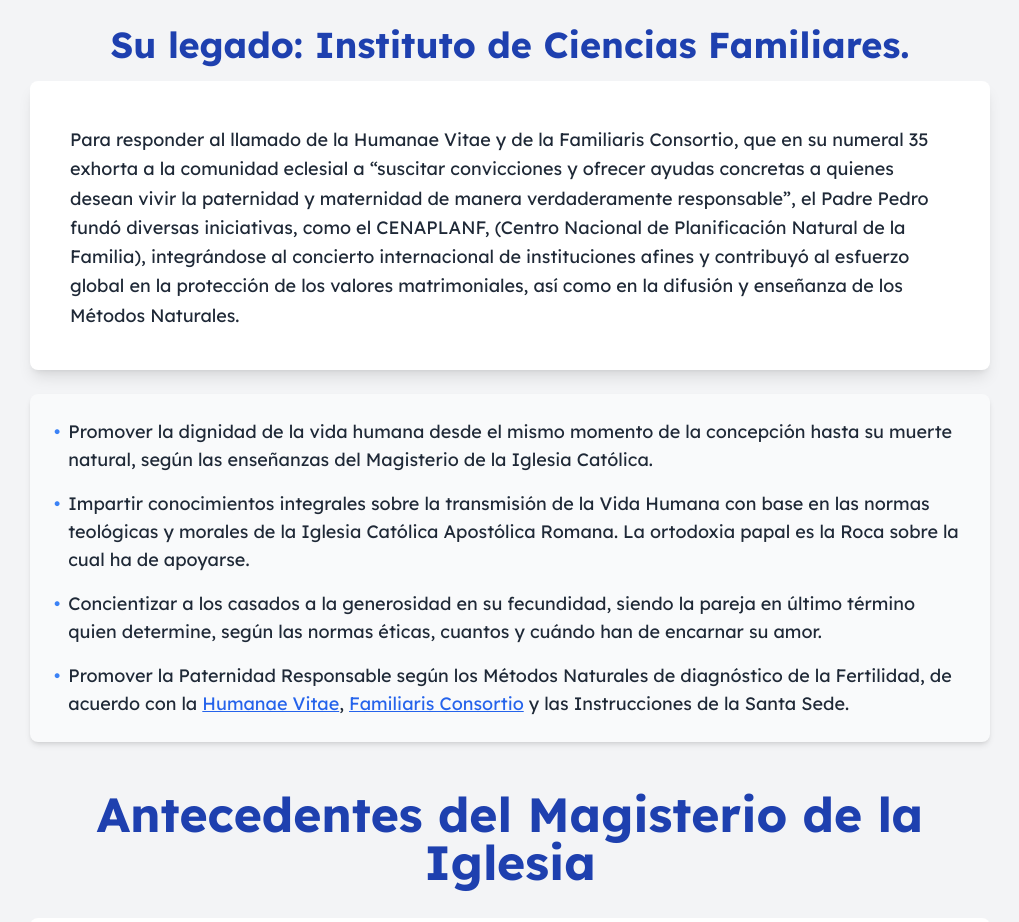
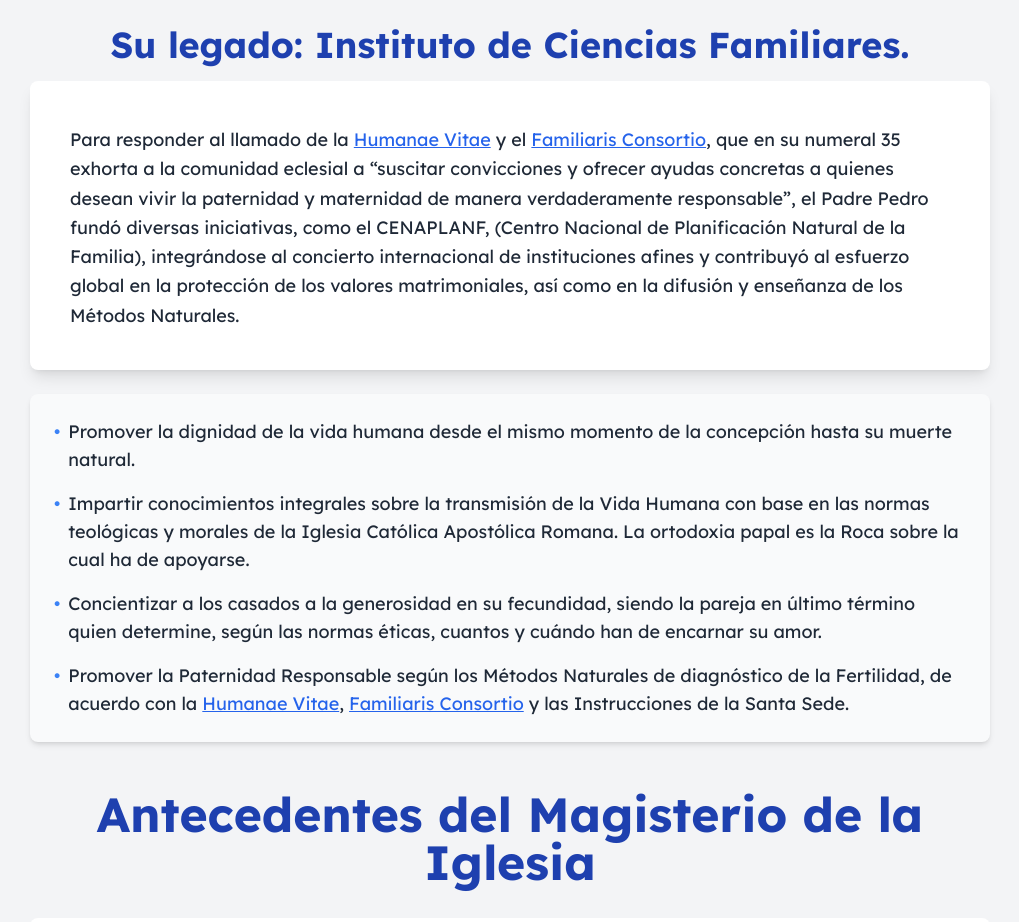
Before and after one commit to andi2631/InstitutoFamilia, a React (Vite) app: page /info in a window 1280 px wide. Shown: the part 2380-3302 px from the top of the page, without its empty margins (130-1149 px from the left). Built offline with nearby package versions, Linux system fonts and the light colour scheme; no server answers.

Commit message:
feat: add principles. TO DO: el resto de los principios de ICF

```diff
--- a/src/pages/moreAboutUs.tsx
+++ b/src/pages/moreAboutUs.tsx
@@ -51,7 +51,12 @@ const AntecedentesMagisterio = () => {
 
         <div className="bg-white shadow-lg rounded-lg p-8 sm:p-10 mb-4">
         <div className="mt-1 text-lg text-gray-800 leading-relaxed space-y-6">
-            <p>Para responder al llamado de la Humanae Vitae y de la Familiaris Consortio, que en su numeral 35 exhorta a la comunidad eclesial a “suscitar convicciones y ofrecer ayudas concretas a quienes desean vivir la paternidad y maternidad de manera verdaderamente responsable”, el Padre Pedro fundó diversas iniciativas, como el  CENAPLANF, (Centro Nacional de Planificación Natural de la Familia), integrándose al concierto internacional de instituciones afines y contribuyó al esfuerzo global en la protección de los valores matrimoniales, así como en la difusión y enseñanza de los Métodos Naturales.  </p>
+            <p>Para responder al llamado de la <a href="https://www.vatican.va/content/paul-vi/es/encyclicals/documents/hf_p-vi_enc_25071968_humanae-vitae.html" className="text-blue-600 underline inline">
+                Humanae Vitae
+              </a> y el{" "}
+              <a href="https://www.vatican.va/content/john-paul-ii/es/apost_exhortations/documents/hf_jp-ii_exh_19811122_familiaris-consortio.html" className="text-blue-600 underline inline">
+                Familiaris Consortio
+              </a>, que en su numeral 35 exhorta a la comunidad eclesial a “suscitar convicciones y ofrecer ayudas concretas a quienes desean vivir la paternidad y maternidad de manera verdaderamente responsable”, el Padre Pedro fundó diversas iniciativas, como el  CENAPLANF, (Centro Nacional de Planificación Natural de la Familia), integrándose al concierto internacional de instituciones afines y contribuyó al esfuerzo global en la protección de los valores matrimoniales, así como en la difusión y enseñanza de los Métodos Naturales.  </p>
           </div>
 
         </div>
@@ -60,8 +65,7 @@ const AntecedentesMagisterio = () => {
         <ul className="mt-6 bg-gray-50 p-6 rounded-lg shadow-md text-lg text-gray-800 space-y-4">
           <li className="flex items-start">
             <span className="text-blue-500 font-bold mr-2">•</span>
-            Promover la dignidad de la vida humana desde el mismo momento de la concepción hasta su muerte natural, según las enseñanzas del Magisterio de la Iglesia Católica.
-          </li>
+            Promover la dignidad de la vida humana desde el mismo momento de la concepción hasta su muerte natural.           </li>
           <li className="flex items-start">
             <span className="text-blue-500 font-bold mr-2">•</span>
             Impartir conocimientos integrales sobre la transmisión de la Vida Humana con base en las normas teológicas y morales de la Iglesia Católica Apostólica Romana. La ortodoxia papal es la Roca sobre la cual ha de apoyarse.
```
